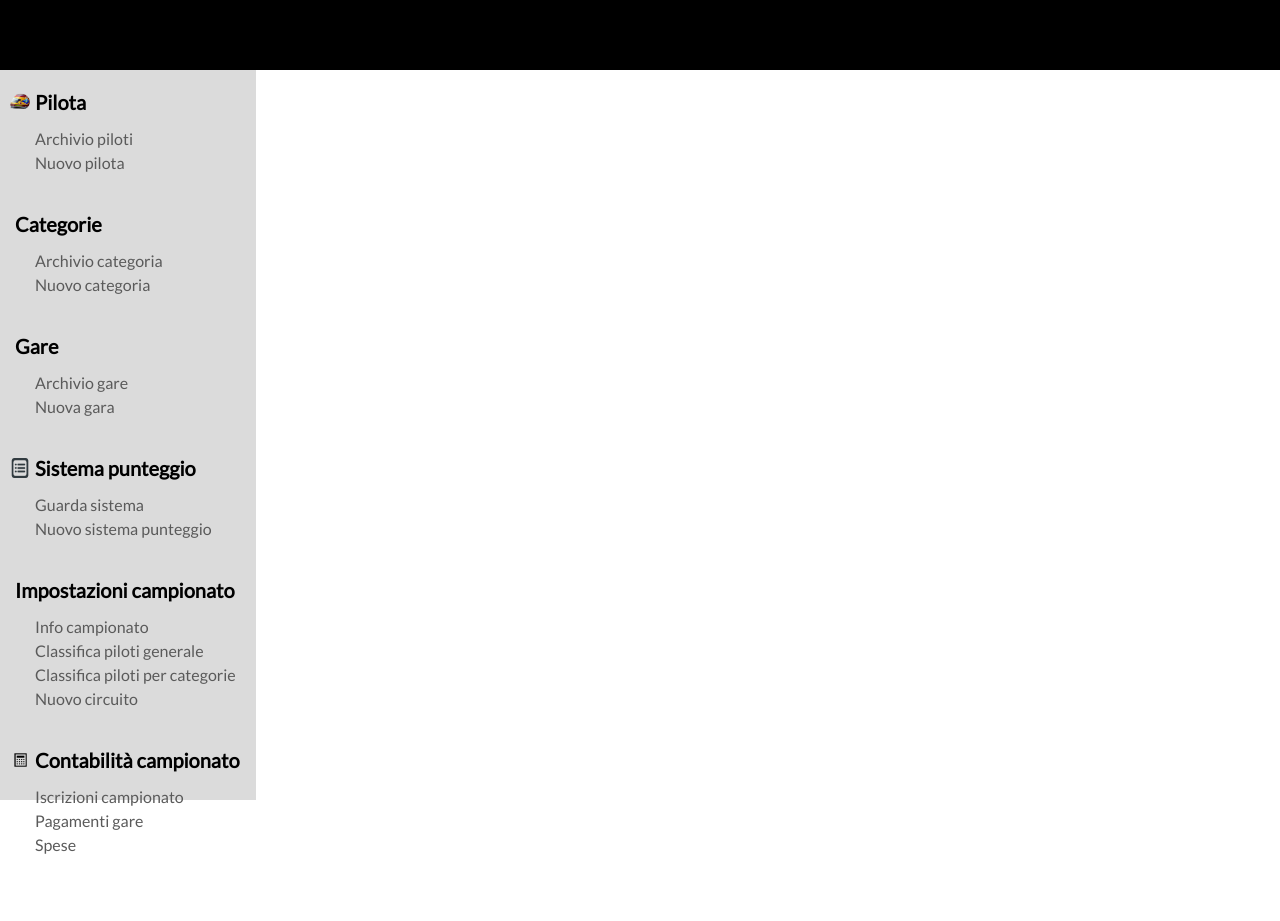
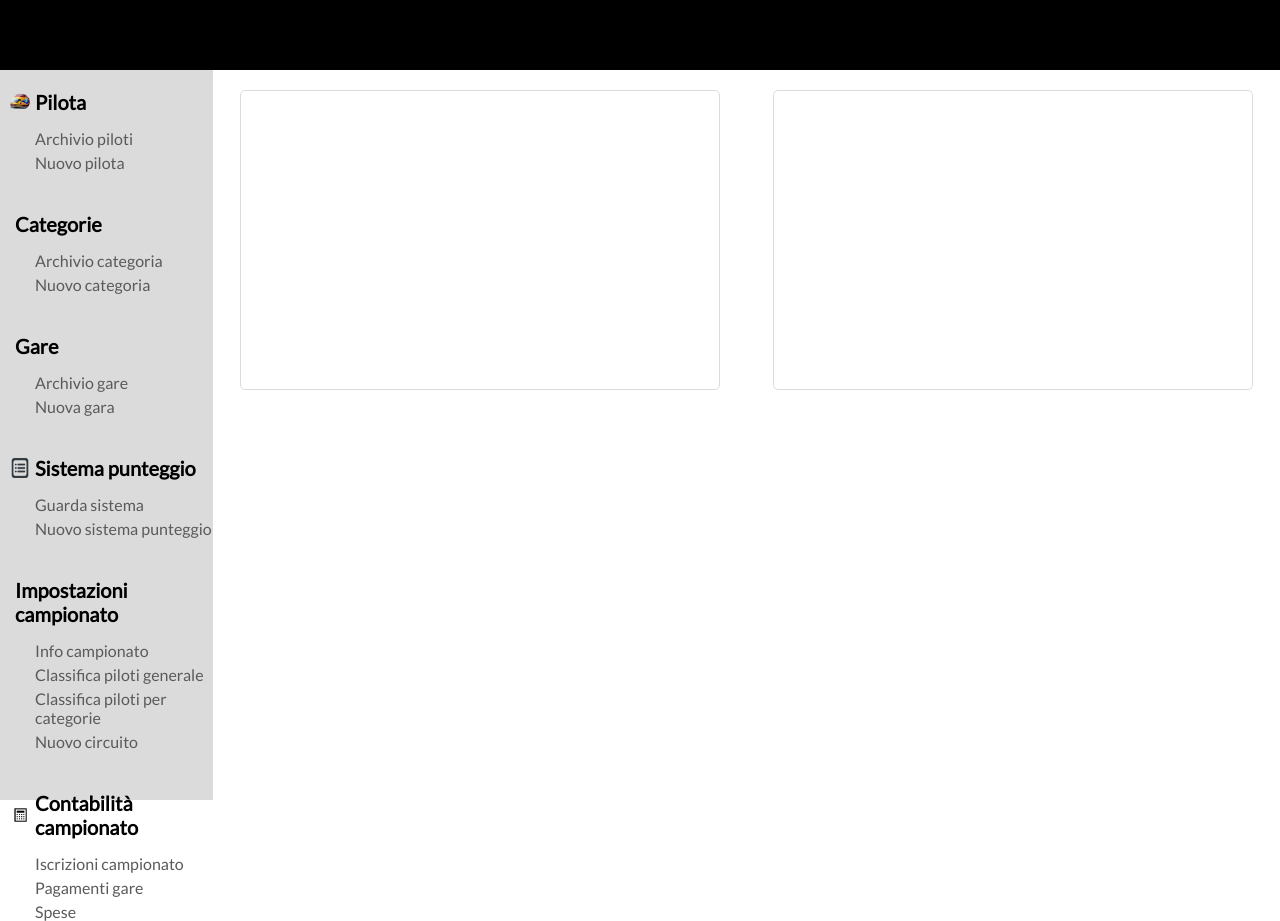
Before and after one commit to MantovaniWebDeveloper/gestionaleMotorSport, a website: page index.html in a window 1280 px wide. Before the commit the page ends 854 px from the top, so only its background shows below. Drawn offline with Linux system fonts and the light colour scheme.

Commit message:
iniziato la parte centrale della dashboard

```diff
--- a/index.html
+++ b/index.html
@@ -142,10 +142,19 @@
           </div>
 
         </div>
-
       </aside>
       <div class="mainContent">
+        <div class="wrapStats">
+          <div class="statsRiquadro">
+            <div class="wrapNumeroTitle">
 
+            </div>
+            <div class="wrapListaLink">
+
+            </div>
+          </div>
+          <div class="statsRiquadro"></div>
+        </div>
       </div>
     </div>
   </main>
--- a/sass/partials/main.scss
+++ b/sass/partials/main.scss
@@ -10,30 +10,38 @@
 
     .wrapMenu {
       margin-bottom: 20px;
+
       .wrapMenuTitle {
         padding-top: 20px;
         padding-left: 10px;
         display: flex;
+
         div {
           display: flex;
           align-items: center;
+
           .titoliMenu {
             font-size: 20px;
             font-weight: bold;
           }
+
           .ico {
             height: 20px;
             margin-right: 5px;
           }
         }
       }
+
       .wrapMenuNav {
-       padding-top:10px;
+        padding-top: 10px;
+
         .menu {
           height: 100%;
           padding-left: 35px;
+
           ul {
             list-style-type: none;
+
             .elemento {
               color: $grigioScuro;
               margin-top: 5px;
@@ -42,22 +50,36 @@
               a {
                 color: $grigioScuro;
                 text-decoration: none;
+
                 &:hover {
                   background-color: rgb(71, 171, 123);
-                 padding-top: 5px;
-                 padding-bottom: 5px;
-                 padding-right: 30px;
-                 padding-left: 30px;
+                  padding: 5px 30px;
                   font-weight: bold;
                   color: #fff;
+                }
+              }
+            }
+
+
 
           }
         }
       }
     }
   }
+  .mainContent {
+    width: 100%;
+    & .wrapStats {
+      display: flex;
+      justify-content: space-around;
+      padding-top: 20px;
+      .statsRiquadro {
+        width: 45%;
+        height: 300px;
+        border: 1px solid $grigio;
+        background-color: #fff;
+        border-radius: 5px;
       }
     }
-
   }
 }
```
Also changed, not shown: css/style.css. Lines whose indentation alone changed are shown as unchanged.
